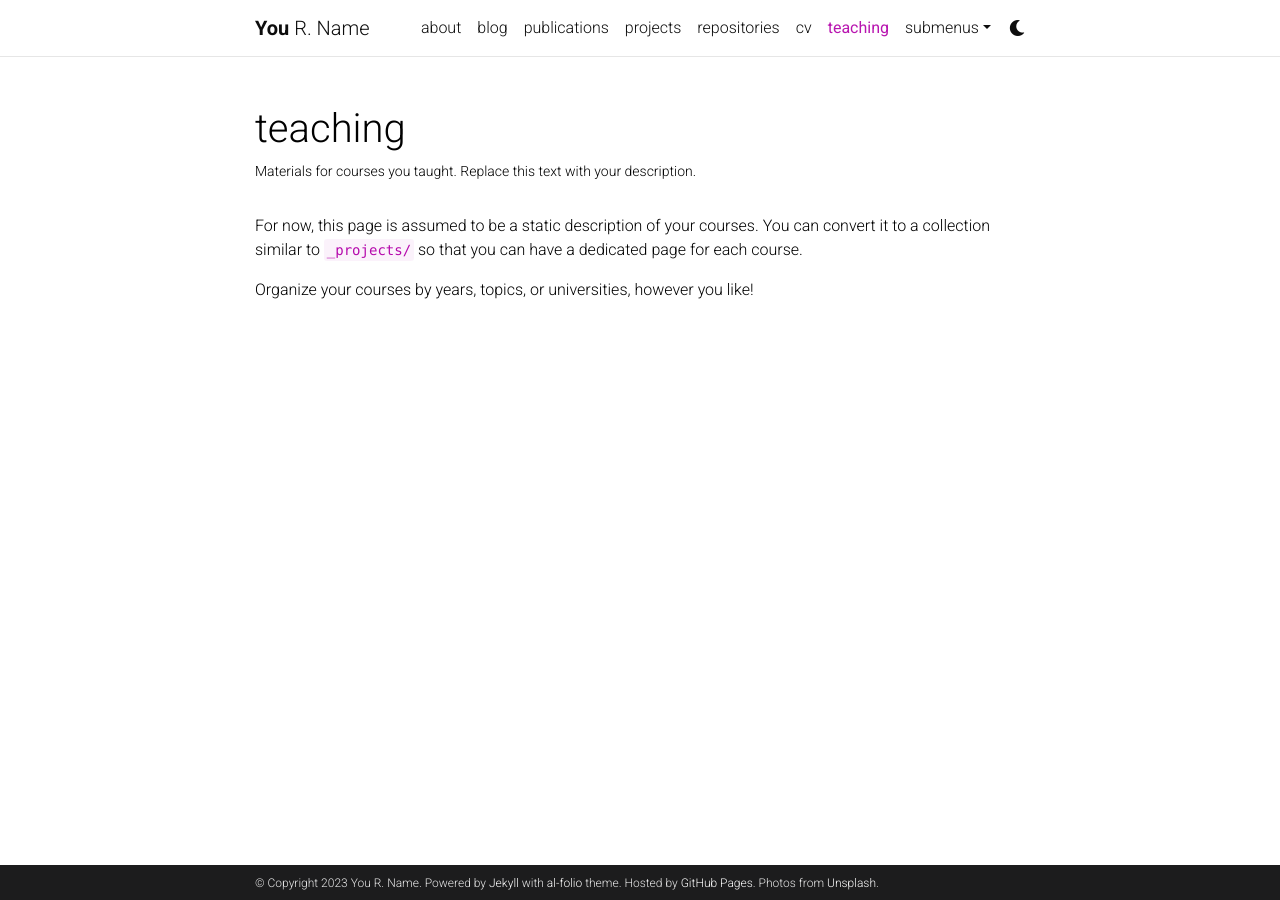
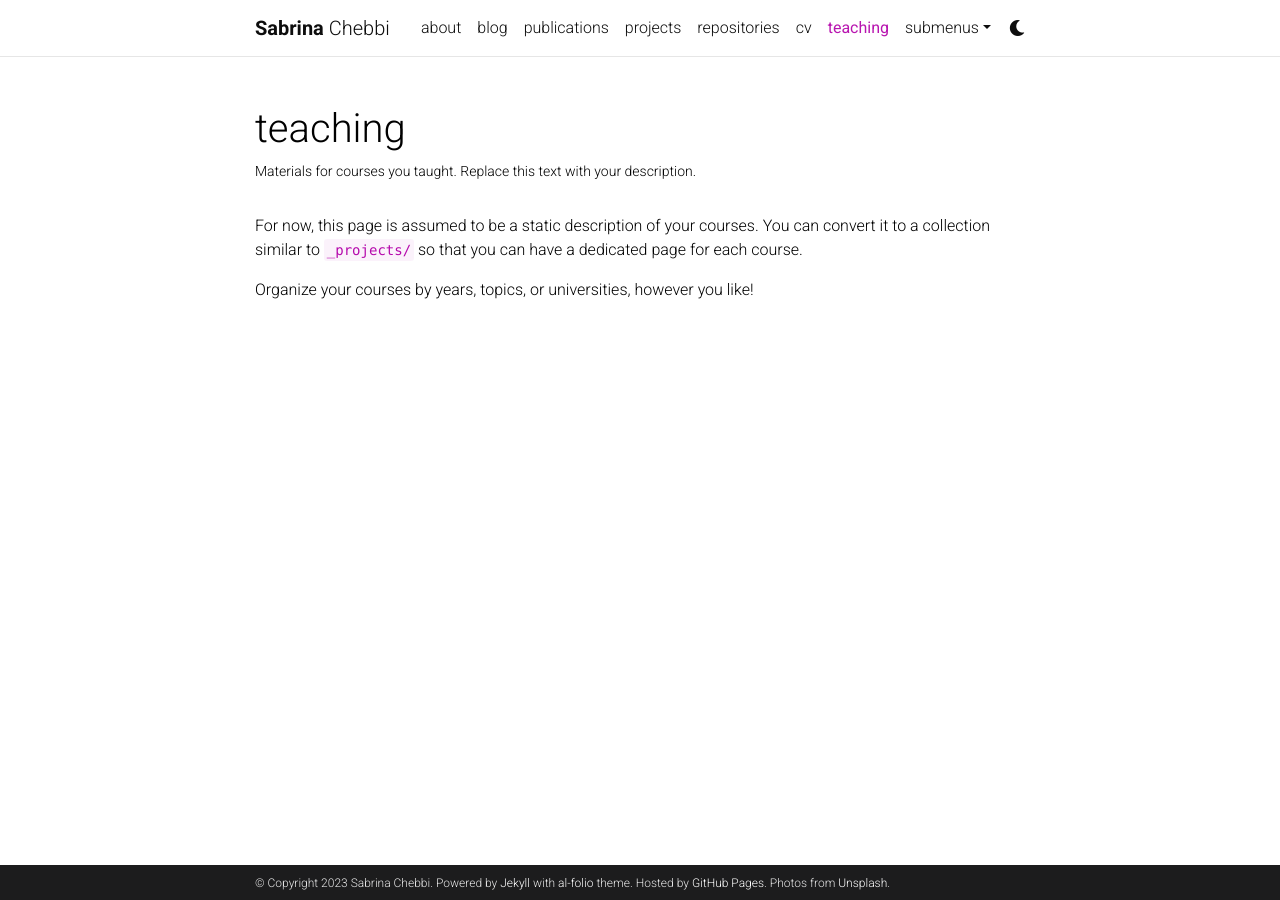
Before and after one commit to Sabrine-stack/Sabrine-stack.github.io, a Jekyll site: the page built from _pages/teaching.md, in a window 1280 px wide. Built offline with Jekyll 4.4.1, drawn with Linux system fonts in a browser that asks for light colours; comment, search, counter and statistics services are not loaded; a style sheet for code colours, icons or effects is not loaded.

Commit message:
Update _config.yml

```diff
--- a/_config.yml
+++ b/_config.yml
@@ -3,9 +3,9 @@
 # -----------------------------------------------------------------------------
 
 title: blank # the website title (if blank, full name will be used instead)
-first_name: You
-middle_name: R.
-last_name: Name
+first_name: Sabrina
+middle_name:
+last_name: Chebbi
 email: you@example.com
 description: > # the ">" symbol means to ignore newlines until "footer_text:"
   A simple, whitespace theme for academics. Based on [*folio](https://github.com/bogoli/-folio) design.
```
